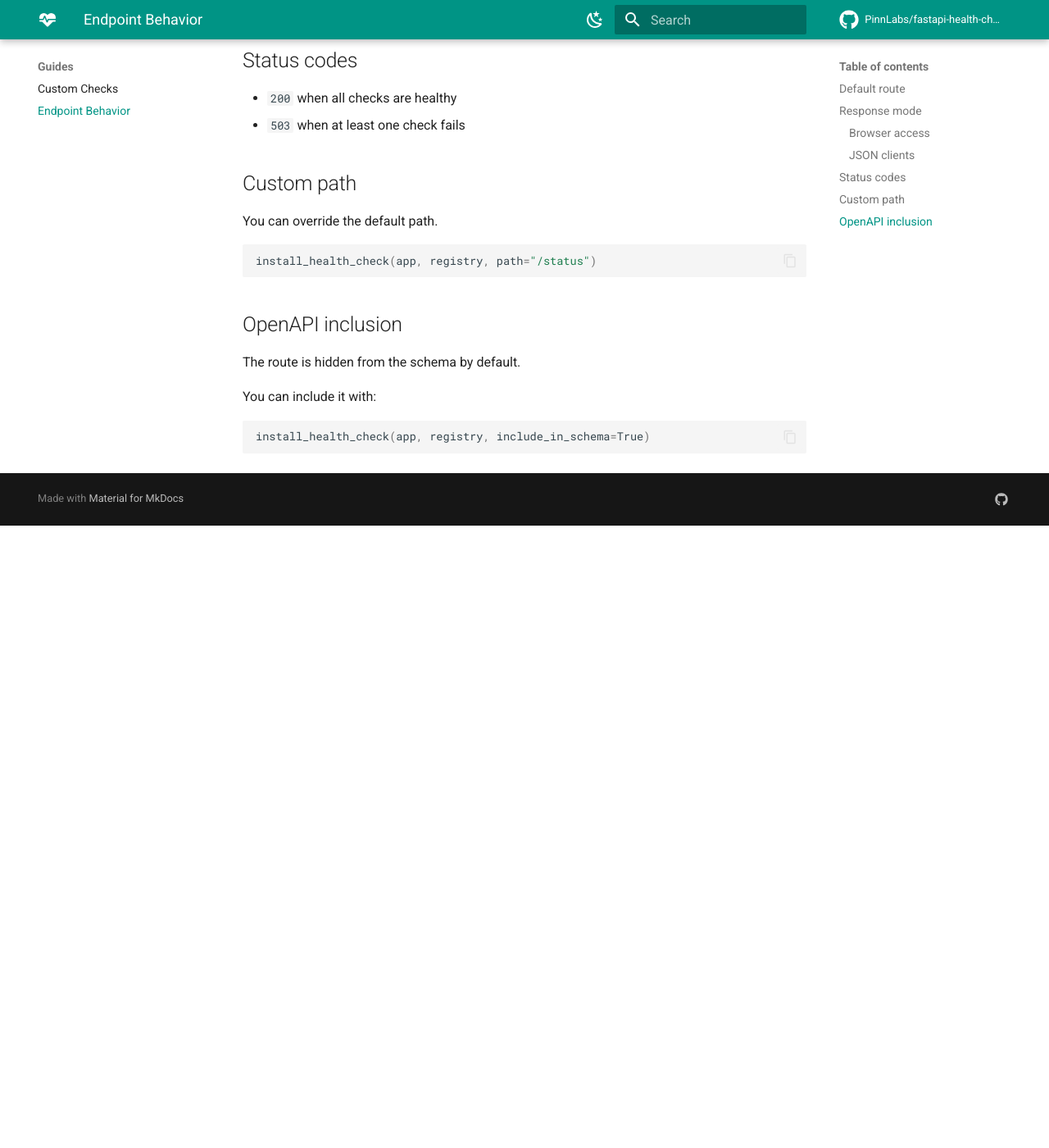
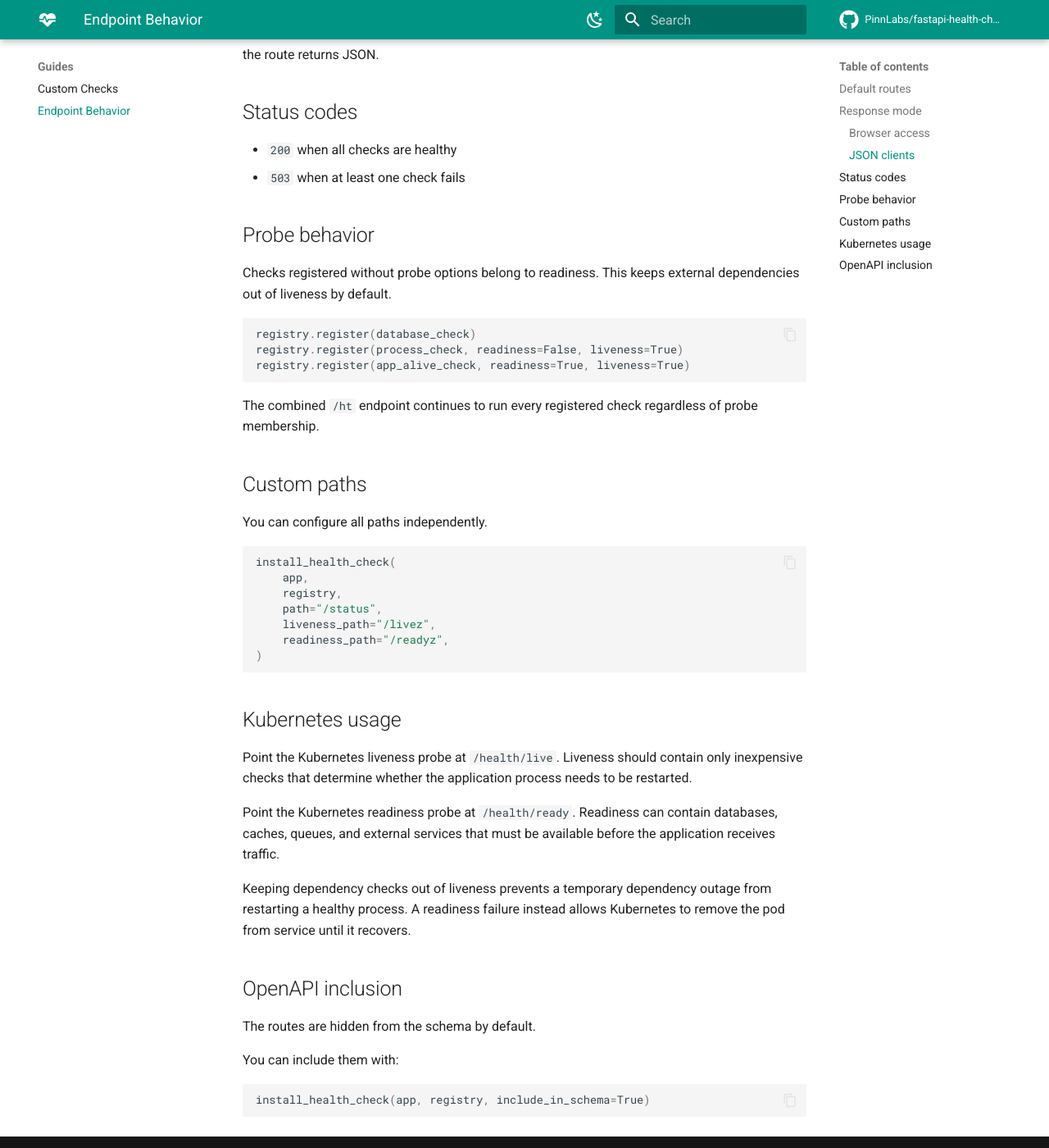
Before and after one commit to PinnLabs/fastapi-health-check, an MkDocs documentation site: the page built from docs/endpoint-behavior.md, in a window 1280 px wide and 1400 px high, scrolled down 766 px. Shown: the whole window at 82% size. Built offline with MkDocs 1.6.1 and Material for MkDocs 9.7.7, drawn with Linux system fonts in a browser that asks for light colours; comment, search, counter and statistics services are not loaded; before the commit the page ends 1407 px from its top, so only the background shows below that; some of the changed text lies outside the part shown.

Commit message:
docs: explain Kubernetes health probes

````diff
--- a/docs/endpoint-behavior.md
+++ b/docs/endpoint-behavior.md
@@ -1,16 +1,18 @@
 # Endpoint Behavior
 
-## Default route
+## Default routes
 
 By default, `install_health_check()` exposes:
 
 ```text
 GET /ht
+GET /health/live
+GET /health/ready
 ```
 
 ## Response mode
 
-The endpoint serves different representations depending on the request.
+The combined endpoint serves different representations depending on the request. Both probe endpoints always return JSON using the `HealthReport` and `HealthCheckResult` schema.
 
 ### Browser access
 
@@ -31,19 +33,45 @@ the route returns JSON.
 - `200` when all checks are healthy
 - `503` when at least one check fails
 
-## Custom path
+## Probe behavior
 
-You can override the default path.
+Checks registered without probe options belong to readiness. This keeps external dependencies out of liveness by default.
 
 ```python
-install_health_check(app, registry, path="/status")
+registry.register(database_check)
+registry.register(process_check, readiness=False, liveness=True)
+registry.register(app_alive_check, readiness=True, liveness=True)
 ```
+
+The combined `/ht` endpoint continues to run every registered check regardless of probe membership.
+
+## Custom paths
+
+You can configure all paths independently.
+
+```python
+install_health_check(
+    app,
+    registry,
+    path="/status",
+    liveness_path="/livez",
+    readiness_path="/readyz",
+)
+```
+
+## Kubernetes usage
+
+Point the Kubernetes liveness probe at `/health/live`. Liveness should contain only inexpensive checks that determine whether the application process needs to be restarted.
+
+Point the Kubernetes readiness probe at `/health/ready`. Readiness can contain databases, caches, queues, and external services that must be available before the application receives traffic.
+
+Keeping dependency checks out of liveness prevents a temporary dependency outage from restarting a healthy process. A readiness failure instead allows Kubernetes to remove the pod from service until it recovers.
 
 ## OpenAPI inclusion
 
-The route is hidden from the schema by default.
+The routes are hidden from the schema by default.
 
-You can include it with:
+You can include them with:
 
 ```python
 install_health_check(app, registry, include_in_schema=True)
````
Also changed, not shown: README.md (+46 -12 lines), docs/index.md (+3 -2 lines), docs/local-preview.md (+2 -0 lines), docs/quickstart.md (+8 -10 lines), 1 other file.
